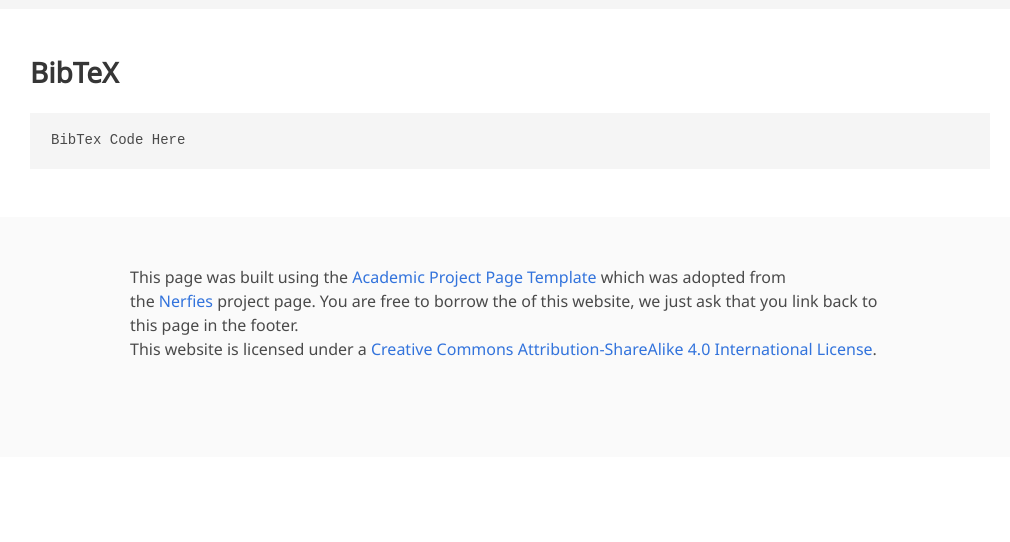
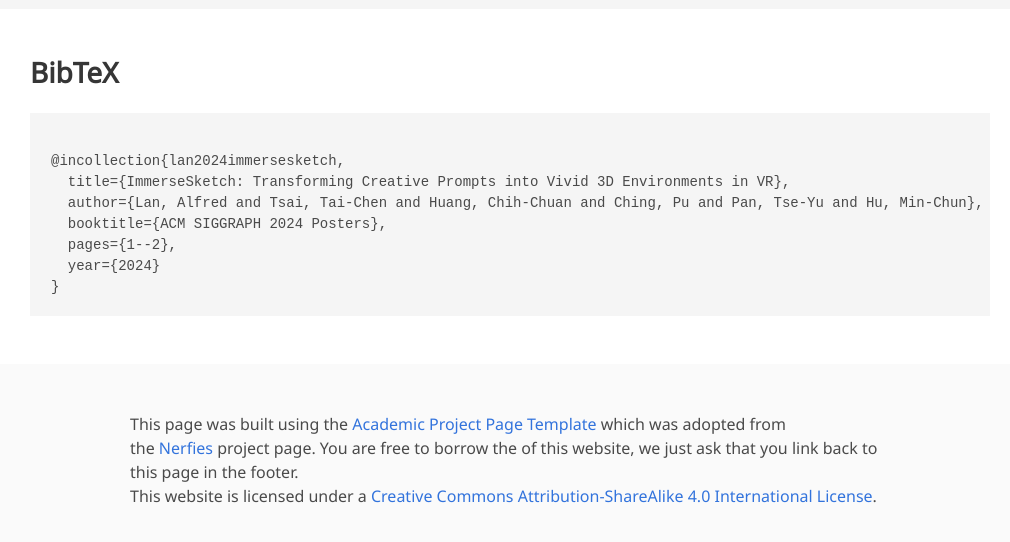
Before and after one commit to kalmalfred/ImmerseSketch, a plain HTML site: page index.html in a window 1280 px wide. Shown: the part 2417-2959 px from the top of the page, without its empty margins (130-1140 px from the left). Before the commit the page ends 2874 px from the top, so only its background shows below. Drawn offline with nearby package versions, Linux system fonts and the light colour scheme; some icons are missing; a web font is replaced by a local one.

Commit message:
Add BibTex

```diff
--- a/index.html
+++ b/index.html
@@ -170,7 +170,14 @@
   <section class="section" id="BibTeX">
     <div class="container is-max-desktop content">
       <h2 class="title">BibTeX</h2>
-      <pre><code>BibTex Code Here</code></pre>
+      <pre><code>
+@incollection{lan2024immersesketch,
+  title={ImmerseSketch: Transforming Creative Prompts into Vivid 3D Environments in VR},
+  author={Lan, Alfred and Tsai, Tai-Chen and Huang, Chih-Chuan and Ching, Pu and Pan, Tse-Yu and Hu, Min-Chun},
+  booktitle={ACM SIGGRAPH 2024 Posters},
+  pages={1--2},
+  year={2024}
+}</code></pre>
     </div>
 </section>
 <!--End BibTex citation -->
```
